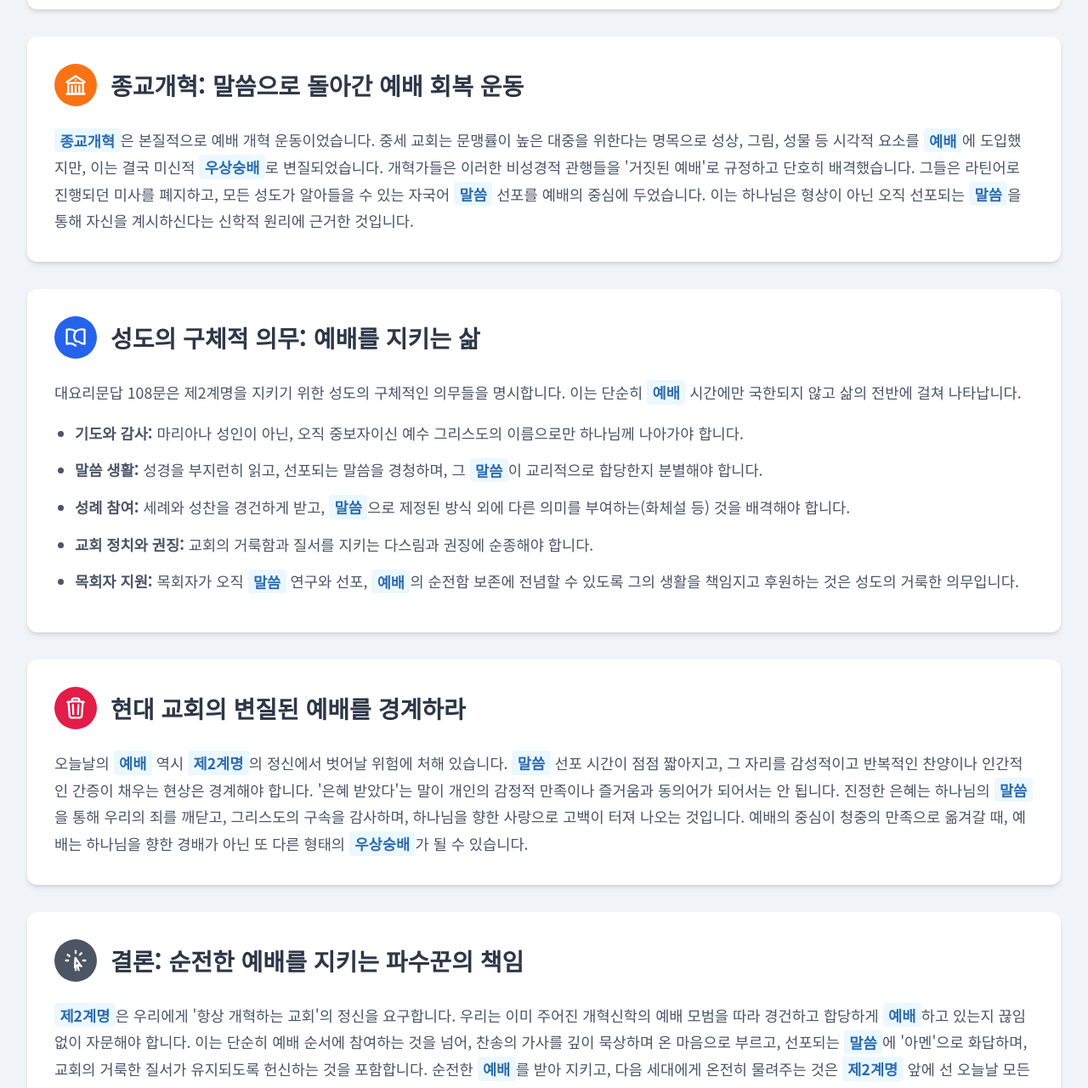
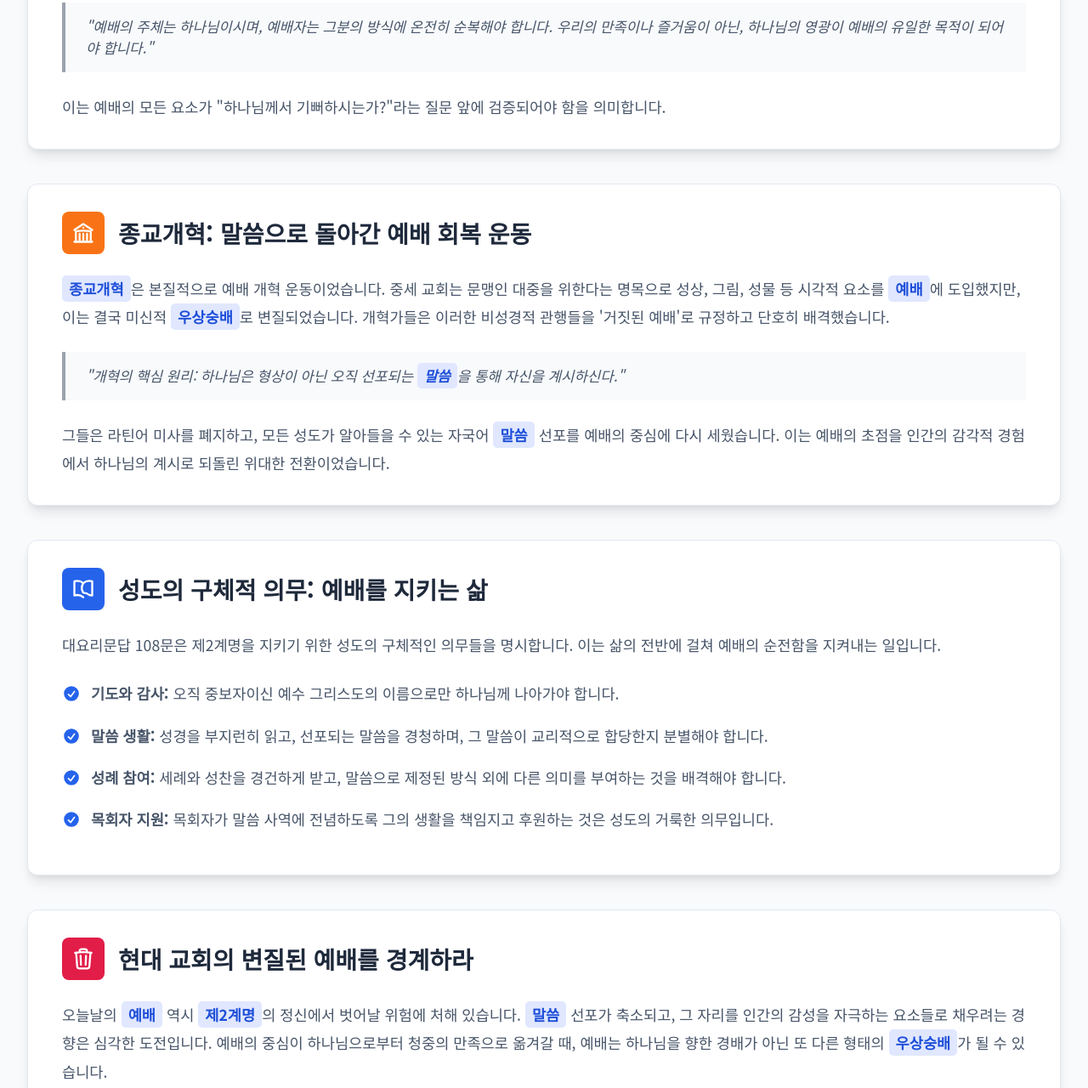
Before and after one commit to Nagne-church/ms0810, a plain HTML site: page index.html in a window 1280 px wide. Shown: the part 554-1834 px from the top of the page at 85% size. Drawn offline with nearby package versions, Linux system fonts and the light colour scheme.

Commit message:
Update index.html

```diff
--- a/index.html
+++ b/index.html
@@ -9,7 +9,7 @@
         @import url('https://fonts.googleapis.com/css2?family=Noto+Sans+KR:wght@300;400;500;700&display=swap');
         body {
             font-family: 'Noto Sans KR', sans-serif;
-            background-color: #f0f4f8;
+            background-color: #f8fafc;
         }
         .container {
             max-width: 900px;
@@ -20,45 +20,49 @@
             text-align: center;
             margin-bottom: 3rem;
             padding-bottom: 2rem;
-            border-bottom: 2px solid #e2e8f0;
+            border-bottom: 3px solid #e2e8f0;
         }
         h1 {
-            font-size: 2.5rem;
+            font-size: 2.75rem;
             font-weight: 700;
-            color: #1a202c;
+            color: #1e293b;
             line-height: 1.3;
         }
         .subtitle {
             font-size: 1.25rem;
             font-weight: 400;
-            color: #4a5568;
+            color: #64748b;
             margin-top: 0.5rem;
         }
         .main-theme {
             font-weight: 500;
-            color: #2d3748;
-            background-color: #e2e8f0;
-            padding: 1rem;
+            color: #0d9488;
+            background-color: #f0fdfa;
+            padding: 1.5rem;
+            border-left: 5px solid #14b8a6;
             border-radius: 0.5rem;
-            margin-top: 2rem;
+            margin-top: 2.5rem;
+            font-size: 1.25rem;
+            text-align: left;
         }
         .card-grid {
             display: grid;
             grid-template-columns: 1fr;
-            gap: 2rem;
+            gap: 2.5rem;
         }
         .card {
             background-color: white;
             border-radius: 0.75rem;
-            box-shadow: 0 4px 6px -1px rgba(0, 0, 0, 0.1), 0 2px 4px -1px rgba(0, 0, 0, 0.06);
-            padding: 2rem;
+            box-shadow: 0 10px 15px -3px rgba(0, 0, 0, 0.1), 0 4px 6px -2px rgba(0, 0, 0, 0.05);
+            padding: 2rem 2.5rem;
             display: flex;
             flex-direction: column;
+            border: 1px solid #e2e8f0;
         }
         .card h2 {
             font-size: 1.75rem;
             font-weight: 700;
-            color: #2d3748;
+            color: #1e293b;
             margin-bottom: 1.5rem;
             display: flex;
             align-items: center;
@@ -66,7 +70,7 @@
         .icon-wrapper {
             width: 50px;
             height: 50px;
-            border-radius: 50%;
+            border-radius: 0.5rem;
             display: flex;
             align-items: center;
             justify-content: center;
@@ -80,23 +84,42 @@
         }
         .card p, .card ul {
             font-size: 1.1rem;
-            line-height: 1.8;
-            color: #4a5568;
+            line-height: 1.9;
+            color: #475569;
         }
         .card ul {
-            list-style-type: disc;
-            padding-left: 1.5rem;
-            margin-top: 1rem;
+            list-style: none;
+            padding: 0;
+            margin-top: 1.5rem;
         }
         .card li {
-            margin-bottom: 0.75rem;
+            margin-bottom: 1rem;
+            display: flex;
+            align-items: flex-start;
+        }
+        .list-icon {
+            color: #2563eb;
+            width: 22px;
+            height: 22px;
+            margin-right: 0.75rem;
+            margin-top: 6px;
+            flex-shrink: 0;
         }
         .keyword {
-            font-weight: 700;
-            color: #2b6cb0;
-            background-color: #ebf8ff;
-            padding: 0.1rem 0.4rem;
-            border-radius: 0.25rem;
+            font-weight: 600;
+            color: #1d4ed8;
+            background-color: #e0e7ff;
+            padding: 0.2rem 0.5rem;
+            border-radius: 0.3rem;
+        }
+        .blockquote {
+            margin: 1.5rem 0;
+            padding: 1rem 1.5rem;
+            background-color: #f8fafc;
+            border-left: 4px solid #9ca3af;
+            color: #475569;
+            font-style: italic;
+            font-size: 1.05rem;
         }
     </style>
 </head>
@@ -107,7 +130,7 @@
             <h1>[출20:4-6] “제 2계명(2): 하나님께서 요구하시는 의무”</h1>
             <p class="subtitle">웨스트민스터 소요리문답 50문 & 대요리문답 108문 해설 | 2025년 8월 10일</p>
             <p class="text-2xl main-theme">
-                제2계명은 하나님께서 그분의 말씀 안에서 제정하신 순수하고 온전한 예배 방식을 받아 지키고 보존할 것을 요구하는 거룩한 의무입니다.
+                <strong>핵심 메시지:</strong> 제2계명은 하나님께서 그분의 말씀 안에서 제정하신 순수하고 온전한 예배 방식을 받아 지키고 보존할 것을 요구하는 거룩한 의무입니다.
             </p>
         </header>
 
@@ -120,7 +143,13 @@
                     제2계명의 본질: 예배의 표준을 세우다
                 </h2>
                 <p>
-                    <span class="keyword">제2계명</span>은 단순히 눈에 보이는 형상을 만들지 말라는 소극적 금지를 넘어섭니다. 이 계명의 핵심은 하나님 <span class="keyword">예배</span>의 방식과 규례에 대한 하나님의 주권을 선포하는 데 있습니다. 즉, 인간의 생각, 감정, 문화적 편의가 아니라 오직 하나님께서 <span class="keyword">말씀</span>을 통해 제정하신, 거룩하고 표준적인 방식으로만 예배해야 한다는 적극적인 명령입니다. 이는 <span class="keyword">예배</span>의 주체가 하나님이심을 인정하고, 예배자는 그분의 방식에 온전히 순복해야 함을 의미합니다. 우리의 만족이나 즐거움이 아닌, 하나님의 영광이 예배의 유일한 목적이 되어야 합니다.
+                    <span class="keyword">제2계명</span>은 단순히 눈에 보이는 형상을 만들지 말라는 소극적 금지를 넘어섭니다. 이 계명의 핵심은 하나님 <span class="keyword">예배</span>의 방식과 규례에 대한 하나님의 절대 주권을 선포하는 데 있습니다. 즉, 인간의 생각, 감정, 문화적 편의가 아니라 오직 하나님께서 <span class="keyword">말씀</span>을 통해 제정하신, 거룩하고 표준적인 방식으로만 예배해야 한다는 적극적인 명령입니다.
+                </p>
+                <div class="blockquote">
+                    "예배의 주체는 하나님이시며, 예배자는 그분의 방식에 온전히 순복해야 합니다. 우리의 만족이나 즐거움이 아닌, 하나님의 영광이 예배의 유일한 목적이 되어야 합니다."
+                </div>
+                <p>
+                    이는 예배의 모든 요소가 "하나님께서 기뻐하시는가?"라는 질문 앞에 검증되어야 함을 의미합니다.
                 </p>
             </div>
 
@@ -132,7 +161,13 @@
                     종교개혁: 말씀으로 돌아간 예배 회복 운동
                 </h2>
                 <p>
-                    <span class="keyword">종교개혁</span>은 본질적으로 예배 개혁 운동이었습니다. 중세 교회는 문맹률이 높은 대중을 위한다는 명목으로 성상, 그림, 성물 등 시각적 요소를 <span class="keyword">예배</span>에 도입했지만, 이는 결국 미신적 <span class="keyword">우상숭배</span>로 변질되었습니다. 개혁가들은 이러한 비성경적 관행들을 '거짓된 예배'로 규정하고 단호히 배격했습니다. 그들은 라틴어로 진행되던 미사를 폐지하고, 모든 성도가 알아들을 수 있는 자국어 <span class="keyword">말씀</span> 선포를 예배의 중심에 두었습니다. 이는 하나님은 형상이 아닌 오직 선포되는 <span class="keyword">말씀</span>을 통해 자신을 계시하신다는 신학적 원리에 근거한 것입니다.
+                    <span class="keyword">종교개혁</span>은 본질적으로 예배 개혁 운동이었습니다. 중세 교회는 문맹인 대중을 위한다는 명목으로 성상, 그림, 성물 등 시각적 요소를 <span class="keyword">예배</span>에 도입했지만, 이는 결국 미신적 <span class="keyword">우상숭배</span>로 변질되었습니다. 개혁가들은 이러한 비성경적 관행들을 '거짓된 예배'로 규정하고 단호히 배격했습니다.
+                </p>
+                 <div class="blockquote">
+                    "개혁의 핵심 원리: 하나님은 형상이 아닌 오직 선포되는 <span class="keyword">말씀</span>을 통해 자신을 계시하신다."
+                 </div>
+                <p>
+                    그들은 라틴어 미사를 폐지하고, 모든 성도가 알아들을 수 있는 자국어 <span class="keyword">말씀</span> 선포를 예배의 중심에 다시 세웠습니다. 이는 예배의 초점을 인간의 감각적 경험에서 하나님의 계시로 되돌린 위대한 전환이었습니다.
                 </p>
             </div>
 
@@ -144,14 +179,25 @@
                     성도의 구체적 의무: 예배를 지키는 삶
                 </h2>
                 <p>
-                    대요리문답 108문은 제2계명을 지키기 위한 성도의 구체적인 의무들을 명시합니다. 이는 단순히 <span class="keyword">예배</span> 시간에만 국한되지 않고 삶의 전반에 걸쳐 나타납니다.
+                    대요리문답 108문은 제2계명을 지키기 위한 성도의 구체적인 의무들을 명시합니다. 이는 삶의 전반에 걸쳐 예배의 순전함을 지켜내는 일입니다.
                 </p>
                 <ul>
-                    <li><strong>기도와 감사:</strong> 마리아나 성인이 아닌, 오직 중보자이신 예수 그리스도의 이름으로만 하나님께 나아가야 합니다.</li>
-                    <li><strong>말씀 생활:</strong> 성경을 부지런히 읽고, 선포되는 말씀을 경청하며, 그 <span class="keyword">말씀</span>이 교리적으로 합당한지 분별해야 합니다.</li>
-                    <li><strong>성례 참여:</strong> 세례와 성찬을 경건하게 받고, <span class="keyword">말씀</span>으로 제정된 방식 외에 다른 의미를 부여하는(화체설 등) 것을 배격해야 합니다.</li>
-                    <li><strong>교회 정치와 권징:</strong> 교회의 거룩함과 질서를 지키는 다스림과 권징에 순종해야 합니다.</li>
-                    <li><strong>목회자 지원:</strong> 목회자가 오직 <span class="keyword">말씀</span> 연구와 선포, <span class="keyword">예배</span>의 순전함 보존에 전념할 수 있도록 그의 생활을 책임지고 후원하는 것은 성도의 거룩한 의무입니다.</li>
+                    <li>
+                        <svg class="list-icon" xmlns="http://www.w3.org/2000/svg" viewBox="0 0 20 20" fill="currentColor"><path fill-rule="evenodd" d="M10 18a8 8 0 100-16 8 8 0 000 16zm3.857-9.809a.75.75 0 00-1.214-.882l-3.483 4.79-1.88-1.88a.75.75 0 10-1.06 1.061l2.5 2.5a.75.75 0 001.137-.089l4-5.5z" clip-rule="evenodd" /></svg>
+                        <div><strong>기도와 감사:</strong> 오직 중보자이신 예수 그리스도의 이름으로만 하나님께 나아가야 합니다.</div>
+                    </li>
+                    <li>
+                        <svg class="list-icon" xmlns="http://www.w3.org/2000/svg" viewBox="0 0 20 20" fill="currentColor"><path fill-rule="evenodd" d="M10 18a8 8 0 100-16 8 8 0 000 16zm3.857-9.809a.75.75 0 00-1.214-.882l-3.483 4.79-1.88-1.88a.75.75 0 10-1.06 1.061l2.5 2.5a.75.75 0 001.137-.089l4-5.5z" clip-rule="evenodd" /></svg>
+                        <div><strong>말씀 생활:</strong> 성경을 부지런히 읽고, 선포되는 말씀을 경청하며, 그 말씀이 교리적으로 합당한지 분별해야 합니다.</div>
+                    </li>
+                    <li>
+                        <svg class="list-icon" xmlns="http://www.w3.org/2000/svg" viewBox="0 0 20 20" fill="currentColor"><path fill-rule="evenodd" d="M10 18a8 8 0 100-16 8 8 0 000 16zm3.857-9.809a.75.75 0 00-1.214-.882l-3.483 4.79-1.88-1.88a.75.75 0 10-1.06 1.061l2.5 2.5a.75.75 0 001.137-.089l4-5.5z" clip-rule="evenodd" /></svg>
+                        <div><strong>성례 참여:</strong> 세례와 성찬을 경건하게 받고, 말씀으로 제정된 방식 외에 다른 의미를 부여하는 것을 배격해야 합니다.</div>
+                    </li>
+                    <li>
+                        <svg class="list-icon" xmlns="http://www.w3.org/2000/svg" viewBox="0 0 20 20" fill="currentColor"><path fill-rule="evenodd" d="M10 18a8 8 0 100-16 8 8 0 000 16zm3.857-9.809a.75.75 0 00-1.214-.882l-3.483 4.79-1.88-1.88a.75.75 0 10-1.06 1.061l2.5 2.5a.75.75 0 001.137-.089l4-5.5z" clip-rule="evenodd" /></svg>
+                        <div><strong>목회자 지원:</strong> 목회자가 말씀 사역에 전념하도록 그의 생활을 책임지고 후원하는 것은 성도의 거룩한 의무입니다.</div>
+                    </li>
                 </ul>
             </div>
 
@@ -163,8 +209,12 @@
                     현대 교회의 변질된 예배를 경계하라
                 </h2>
                 <p>
-                    오늘날의 <span class="keyword">예배</span> 역시 <span class="keyword">제2계명</span>의 정신에서 벗어날 위험에 처해 있습니다. <span class="keyword">말씀</span> 선포 시간이 점점 짧아지고, 그 자리를 감성적이고 반복적인 찬양이나 인간적인 간증이 채우는 현상은 경계해야 합니다. '은혜 받았다'는 말이 개인의 감정적 만족이나 즐거움과 동의어가 되어서는 안 됩니다. 진정한 은혜는 하나님의 <span class="keyword">말씀</span>을 통해 우리의 죄를 깨닫고, 그리스도의 구속을 감사하며, 하나님을 향한 사랑으로 고백이 터져 나오는 것입니다. 예배의 중심이 청중의 만족으로 옮겨갈 때, 예배는 하나님을 향한 경배가 아닌 또 다른 형태의 <span class="keyword">우상숭배</span>가 될 수 있습니다.
+                    오늘날의 <span class="keyword">예배</span> 역시 <span class="keyword">제2계명</span>의 정신에서 벗어날 위험에 처해 있습니다. <span class="keyword">말씀</span> 선포가 축소되고, 그 자리를 인간의 감성을 자극하는 요소들로 채우려는 경향은 심각한 도전입니다. 예배의 중심이 하나님으로부터 청중의 만족으로 옮겨갈 때, 예배는 하나님을 향한 경배가 아닌 또 다른 형태의 <span class="keyword">우상숭배</span>가 될 수 있습니다.
                 </p>
+                <div class="blockquote">
+                    <strong>참된 은혜란 무엇인가?</strong><br>
+                    은혜는 개인의 감정적 만족이나 즐거움과 동의어가 아닙니다. 진정한 은혜는 하나님의 <span class="keyword">말씀</span>을 통해 우리의 죄를 깨닫고, 그리스도의 구속을 감사하며, 하나님을 향한 사랑의 고백이 터져 나오는 것입니다.
+                </div>
             </div>
 
             <div class="card">
@@ -175,8 +225,11 @@
                     결론: 순전한 예배를 지키는 파수꾼의 책임
                 </h2>
                 <p>
-                    <span class="keyword">제2계명</span>은 우리에게 '항상 개혁하는 교회'의 정신을 요구합니다. 우리는 이미 주어진 개혁신학의 예배 모범을 따라 경건하고 합당하게 <span class="keyword">예배</span>하고 있는지 끊임없이 자문해야 합니다. 이는 단순히 예배 순서에 참여하는 것을 넘어, 찬송의 가사를 깊이 묵상하며 온 마음으로 부르고, 선포되는 <span class="keyword">말씀</span>에 '아멘'으로 화답하며, 교회의 거룩한 질서가 유지되도록 헌신하는 것을 포함합니다. 순전한 <span class="keyword">예배</span>를 받아 지키고, 다음 세대에게 온전히 물려주는 것은 <span class="keyword">제2계명</span> 앞에 선 오늘날 모든 성도의 마땅한 책임이자 특권입니다.
+                    <span class="keyword">제2계명</span>은 우리에게 '항상 개혁하는 교회(semper reformanda)'의 정신을 요구합니다. 우리는 주어진 개혁신학의 예배 모범을 따라 경건하고 합당하게 <span class="keyword">예배</span>하고 있는지 끊임없이 자문해야 합니다. 이는 단순히 예배 순서에 참여하는 것을 넘어, 찬송의 가사를 깊이 묵상하며 온 마음으로 부르고, 선포되는 <span class="keyword">말씀</span>에 '아멘'으로 화답하며, 교회의 거룩한 질서가 유지되도록 헌신하는 것을 포함합니다.
                 </p>
+                 <div class="blockquote">
+                    "순전한 <span class="keyword">예배</span>를 받고, 지키고, 다음 세대에게 온전히 물려주는 것은 <span class="keyword">제2계명</span> 앞에 선 오늘날 모든 성도의 마땅한 책임이자 특권입니다."
+                 </div>
             </div>
         </main>
     </div>
```
